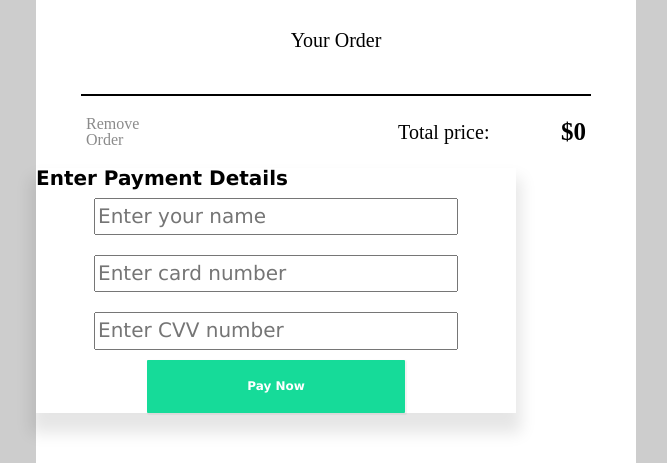
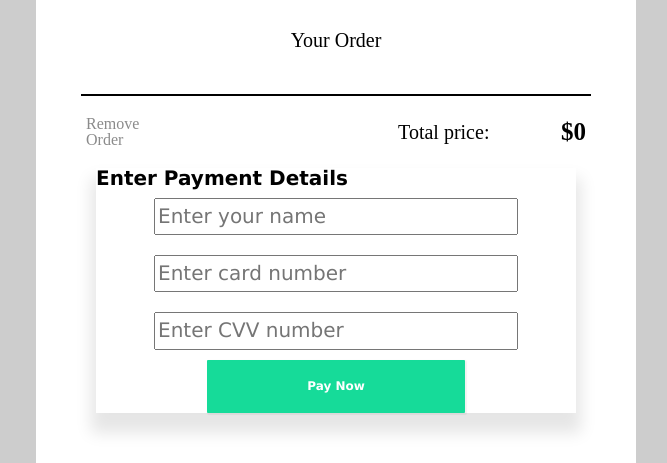
Before and after one commit to rmccrudden/ordering-app, a website built with Vite: page index.html in a window 1280 px wide. Shown: the part 390-853 px from the top of the page, without its empty margins (304-971 px from the left). Built offline with nearby package versions, Linux system fonts and the light colour scheme; a web font is replaced by a local one.

Commit message:
modal center

```diff
--- a/index.css
+++ b/index.css
@@ -179,6 +179,8 @@ ion-icon {
 
 /* Modal */
 .modal-container {
+    position: relative;
+    margin: 0 auto;
     font-family: Verdana;
     font-size: 20px;
     font-weight: 700;
```
